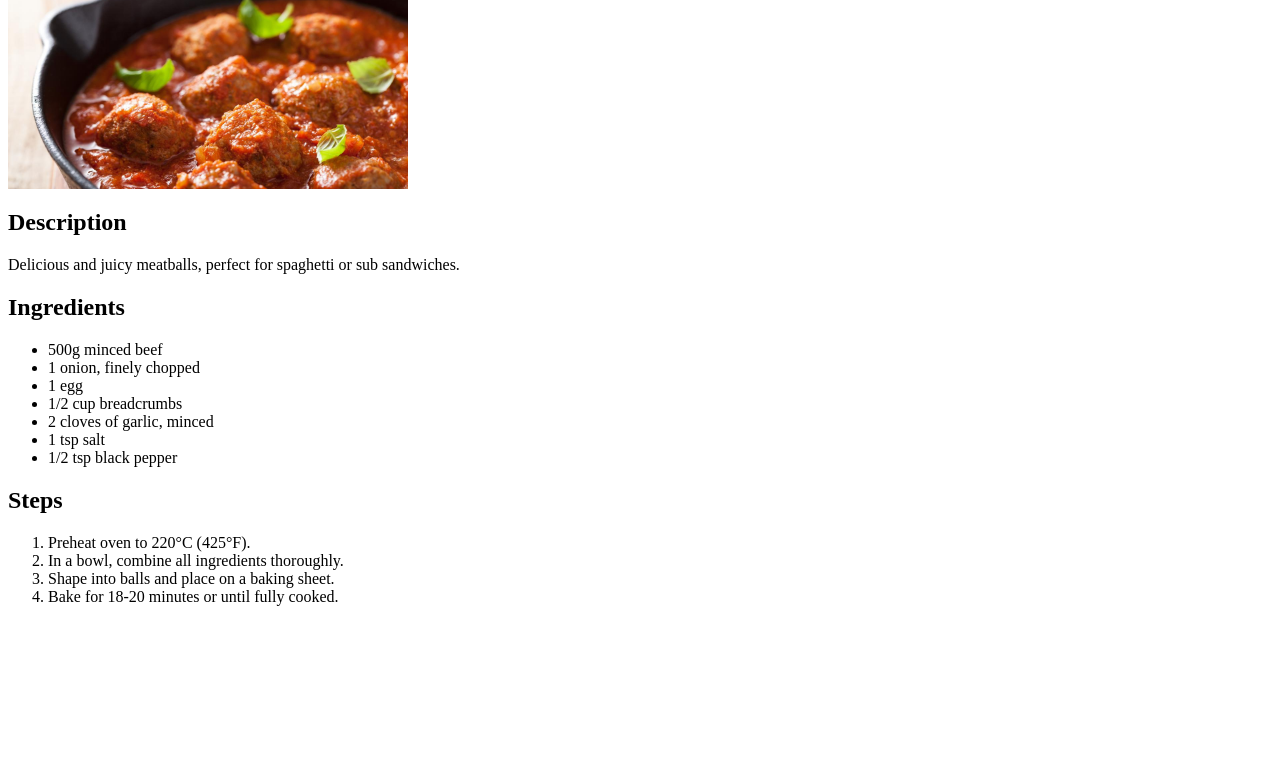
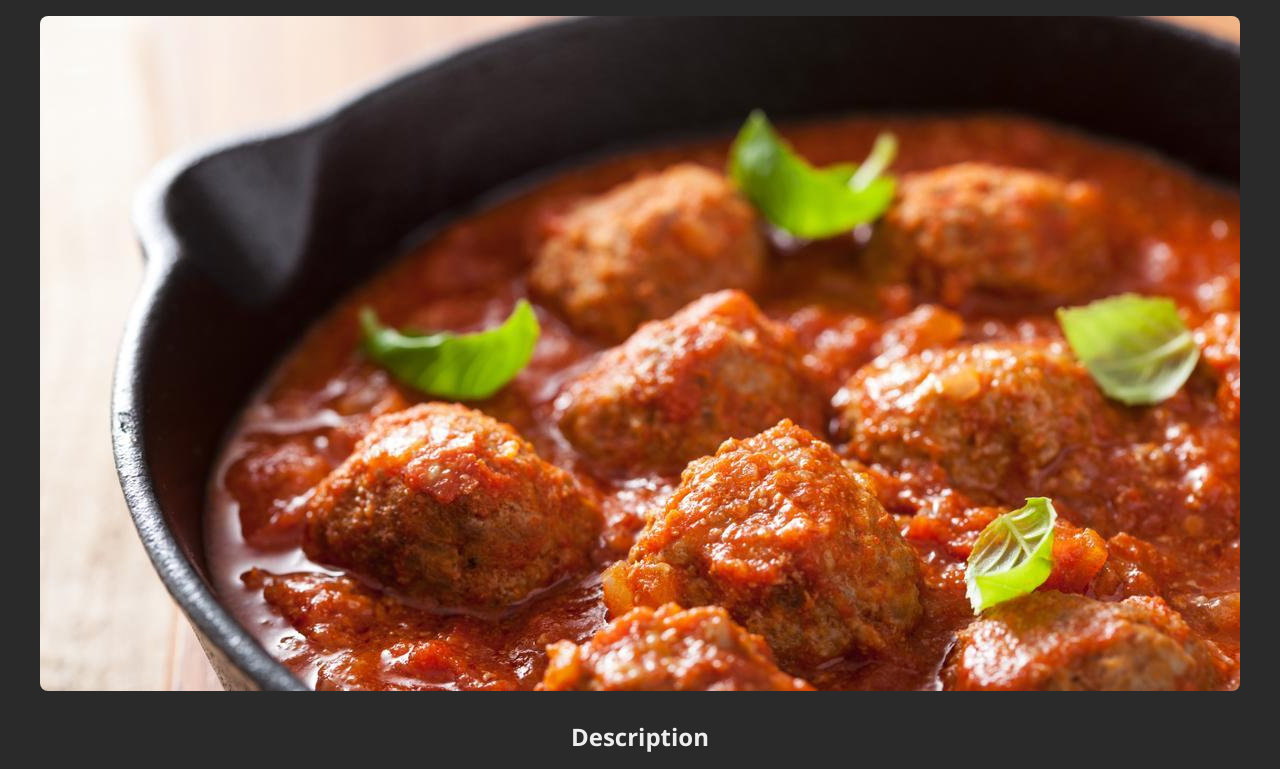
Before and after one commit to Apolonio420/odin_recipes, a plain HTML site: page recipes/homemade_meatballs.html in a window 1280 px wide. Shown: the part 102-871 px from the top of the page. Before the commit the page ends 800 px from the top, so only its background shows below. Drawn offline with Linux system fonts and the light colour scheme.

Commit message:
Refactor: Update HTML files and stylize recipe pages

```diff
--- a/recipes/bolognese_sauce.html
+++ b/recipes/bolognese_sauce.html
@@ -1,11 +1,21 @@
+<!DOCTYPE html>
+<html lang="en">
+<head>
+    <meta charset="UTF-8">
+    <meta http-equiv="X-UA-Compatible" content="IE=edge">
+    <meta name="viewport" content="width=device-width, initial-scale=1.0">
+    <title>Bolognese Sauce</title>
+    <link rel="stylesheet" href="../styles.css">
+</head>
+<body>
     <h1>Bolognese Sauce</h1>
-<img src="images/bolognese.jpg" alt="Bolognese Sauce Picture" width="400">
+    <img src="images/bolognese.jpg" alt="Bolognese Sauce Picture" class="recipe-image">
 
     <h2>Description</h2>
     <p>A rich and meaty Italian sauce that's perfect for pasta.</p>
 
     <h2>Ingredients</h2>
-<ul>
+    <ul class="ingredients-list">
         <li>500g minced beef</li>
         <li>1 onion, chopped</li>
         <li>2 cloves of garlic, minced</li>
@@ -17,8 +27,10 @@
     </ul>
 
     <h2>Steps</h2>
-<ol>
+    <ol class="steps-list">
         <li>In a pot, sauté onions and garlic until translucent.</li>
         <li>Add the minced beef and cook until browned.</li>
         <li>Add tomatoes, wine, and spices. Simmer for at least 30 minutes, stirring occasionally.</li>
     </ol>
+</body>
+</html>
--- a/recipes/homemade_meatballs.html
+++ b/recipes/homemade_meatballs.html
@@ -1,11 +1,21 @@
+<!DOCTYPE html>
+<html lang="en">
+<head>
+    <meta charset="UTF-8">
+    <meta http-equiv="X-UA-Compatible" content="IE=edge">
+    <meta name="viewport" content="width=device-width, initial-scale=1.0">
+    <title>Homemade Meatballs</title>
+    <link rel="stylesheet" href="../styles.css">
+</head>
+<body>
     <h1>Homemade Meatballs</h1>
-<img src="images/meatballs.jpg" alt="Meatballs Picture" width="400">
+    <img src="images/meatballs.jpg" alt="Meatballs Picture" class="recipe-image">
 
     <h2>Description</h2>
     <p>Delicious and juicy meatballs, perfect for spaghetti or sub sandwiches.</p>
 
     <h2>Ingredients</h2>
-<ul>
+    <ul class="ingredients-list">
         <li>500g minced beef</li>
         <li>1 onion, finely chopped</li>
         <li>1 egg</li>
@@ -16,9 +26,11 @@
     </ul>
 
     <h2>Steps</h2>
-<ol>
+    <ol class="steps-list">
         <li>Preheat oven to 220°C (425°F).</li>
         <li>In a bowl, combine all ingredients thoroughly.</li>
         <li>Shape into balls and place on a baking sheet.</li>
         <li>Bake for 18-20 minutes or until fully cooked.</li>
     </ol>
+</body>
+</html>
--- /dev/null
+++ b/recipes/styles.css
@@ -0,0 +1,48 @@
+/* Generales para todas las páginas de recetas */
+body {
+    background-color: #2a2a2a;
+    color: #eee;
+    font-family: 'Segoe UI', Tahoma, Geneva, Verdana, sans-serif;
+    margin: 0;
+    padding: 0;
+    text-align: center;
+    line-height: 1.6;
+  }
+
+  .container {
+    width: 50%;
+    margin: auto;
+  }
+
+  h1 {
+    color: #ff6347;
+    font-size: 2.5em;
+  }
+
+  h2 {
+    font-size: 1.5em;
+    margin-bottom: 10px;
+  }
+
+  p {
+    margin-bottom: 20px;
+  }
+
+  img {
+    max-width: 100%;
+    height: auto;
+    border-radius: 8px;
+  }
+
+  ul {
+    list-style: none;
+    padding: 0;
+  }
+
+  li {
+    margin-bottom: 10px;
+  }
+
+  ol {
+    margin-bottom: 20px;
+  }
```
Also changed, not shown: recipes/potato_bombs.html (+15 -3 lines), recipes/shepherds_pie.html (+16 -4 lines). Lines whose indentation alone changed are shown as unchanged.
